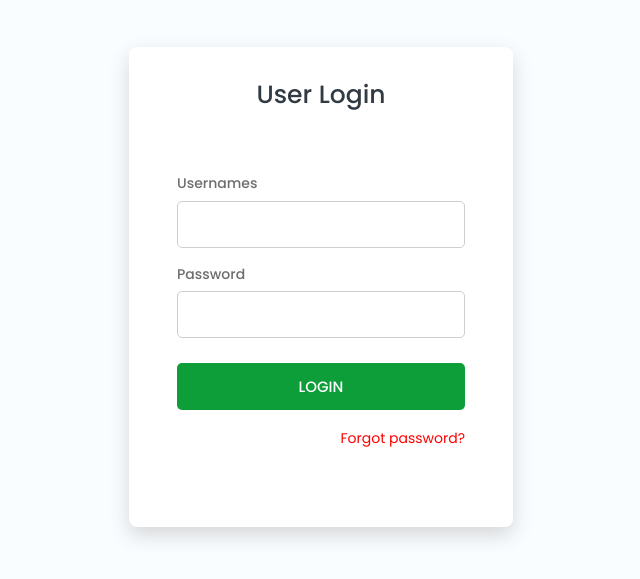
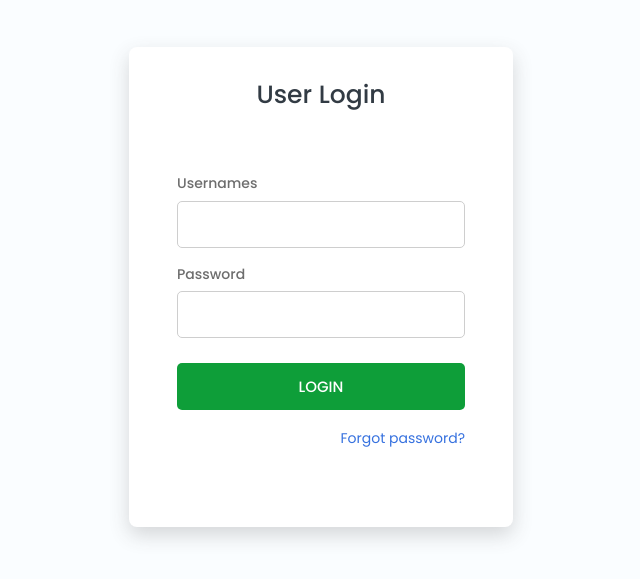
Before and after one commit to LaoArzl/client, a React (Create React App) app: page /login in a window 1280 px wide. Shown: the part 113-692 px from the top of the page, without its empty margins (319-959 px from the left). Built offline with nearby package versions, Linux system fonts and the light colour scheme; no server answers.

Commit message:
Update PortalLogin.css

```diff
--- a/src/Pages/PortalLogin/PortalLogin.css
+++ b/src/Pages/PortalLogin/PortalLogin.css
@@ -157,8 +157,7 @@
   width: 75%;
   height: 10%;
   font-size: 14px;
-  /* color: rgb(54, 113, 223); */
-  color: red;
+  color: rgb(54, 113, 223);
   display: flex;
   align-items: flex-end;
   justify-content: flex-end;
```
